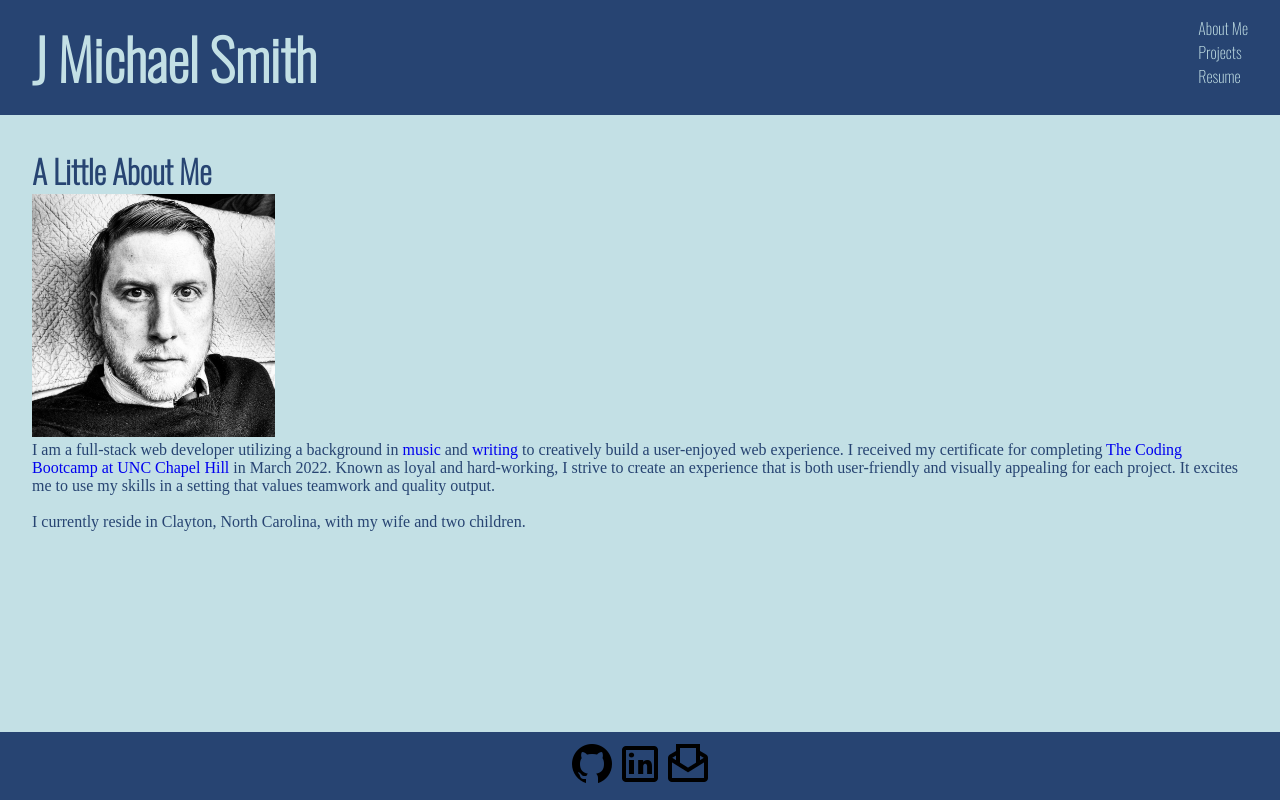
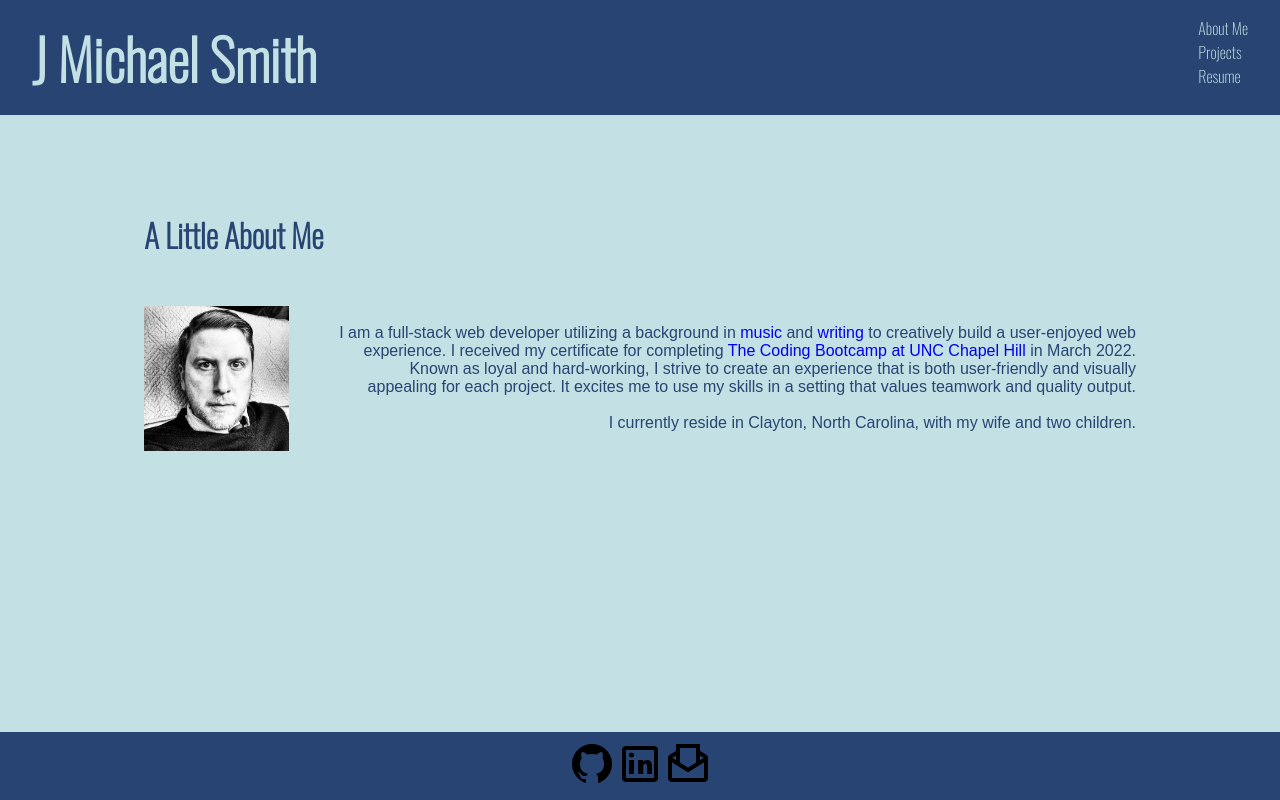
Before and after one commit to theprattler/portfolio, a React (Create React App) app in the folder my-portfolio/: page / in a window 1280 px wide. Built offline with nearby package versions, Linux system fonts and the light colour scheme.

Commit message:
stylized about me page

```diff
--- a/my-portfolio/src/components/About/index.js
+++ b/my-portfolio/src/components/About/index.js
@@ -3,19 +3,24 @@ import aboutImage from '../../assets/images/test-two.jpg';
 
 function About() {
   return (
-    <section>
-      <h2 id="about">A Little About Me</h2>
-      <div>
-        <img src={aboutImage} style={{ width: '20%' }} alt='black and white of J Michael Smith'></img>
+    <section className='sectionContainer'>
+      <h2>A Little About Me</h2>
+      <div className='aboutContainer'>
+        <div className='imageContainer'>
+          <img src={aboutImage} className='profPic' alt='black and white of J Michael Smith'></img>
+          <div className='profPicOverlay'>
+            <div className='overlayText'>Peek-a-boo</div>
+          </div>
         </div>
         <div>
-        <p>
+          <p className='aboutText'>
             I am a full-stack web developer utilizing a background in <a href='https://www.youtube.com/channel/UC3lxkRvIOZASJuvV5UQY9OQ' target='_blank' rel='noreferrer'>music</a> and <a href='https://www.amazon.com/Children-Calm-J-Michael-Smith-ebook/dp/B01BWI5EUO/ref=sr_1_1?crid=3AEFNJSEVCG8Z&keywords=the+children+of+calm+j+michael+smith&qid=1643567744&sprefix=the+children+of+calm+j+michael+smith%2Caps%2C86&sr=8-1' target='_blank' rel='noreferrer'>writing</a> to creatively build a user-enjoyed web experience. I received my certificate for completing <a href='https://bootcamp.unc.edu/coding/' target='_blank' rel='noreferrer'>The Coding Bootcamp at UNC Chapel Hill</a> in March 2022. Known as loyal and hard-working, I strive to create an experience that is both user-friendly and visually appealing for each project. It excites me to use my skills in a setting that values teamwork and quality output.
             <br></br>
             <br></br>
             I currently reside in Clayton, North Carolina, with my wife and two children.
           </p>
         </div>
+      </div>
     </section>
   )
 }
--- a/my-portfolio/src/components/Footer/index.js
+++ b/my-portfolio/src/components/Footer/index.js
@@ -7,20 +7,15 @@ function Footer() {
   return (
     <footer>
       <div className='footLinkContainer'>
-
         <a href="https://github.com/theprattler" target='_blank' rel='noreferrer'>
           <img src={githubIcon} alt='link to github profile' />
         </a>
-
-
         <a href="https://www.linkedin.com/in/j-michael-smith-917230220/" target='_blank' rel='noreferrer'>
           <img src={linkedinIcon} alt='link to linkedin profile' />
         </a>
-
         <a href='mailto:jmichaelsmith.writer@gmail.com'>
           <img src={emailIcon} alt='contact via email' />
         </a>
-
       </div>
     </footer>
   )
--- a/my-portfolio/src/index.css
+++ b/my-portfolio/src/index.css
@@ -17,6 +17,7 @@
 
 body {
   background-color: var(--primary-color);
+  font-family: Arial, Helvetica, sans-serif;
 }
 
 header {
@@ -68,8 +69,61 @@ a:link {
 }
 
 a:hover {
-  color: var(--tertiary-color);
+  color: var(--quaternary-color);
   transition: 0.5s;
+}
+
+.sectionContainer {
+  padding: 4rem 7rem;
+}
+
+.aboutContainer {
+  display: flex;
+  align-items: center;
+  padding-top: 3rem;
+}
+
+.imageContainer {
+  position: relative;
+  width: 75%;
+}
+
+.profPic {
+  display: block;
+  max-width: 75%;
+  height: auto;
+}
+
+.profPicOverlay {
+  position: absolute;
+  bottom: 0;
+  left: 0;
+  right: 0;
+  background-color: var(--secondary-color);
+  overflow: hidden;
+  width: 0;
+  height: 100%;
+  transition: .5s ease;
+}
+
+.imageContainer:hover .profPicOverlay {
+  width: 75%;
+}
+
+.overlayText {
+  white-space: nowrap;
+  color: var(--quaternary-color);
+  font-size: 1.2rem;
+  position: absolute;
+  overflow: hidden;
+  top: 50%;
+  left: 50%;
+  transform: translate(-50%, -50%);
+  -ms-transform: translate(-50%, -50%);
+}
+
+.aboutText {
+  text-align: right;
 }
 
 footer {
```
Lines whose indentation alone changed are shown as unchanged.
